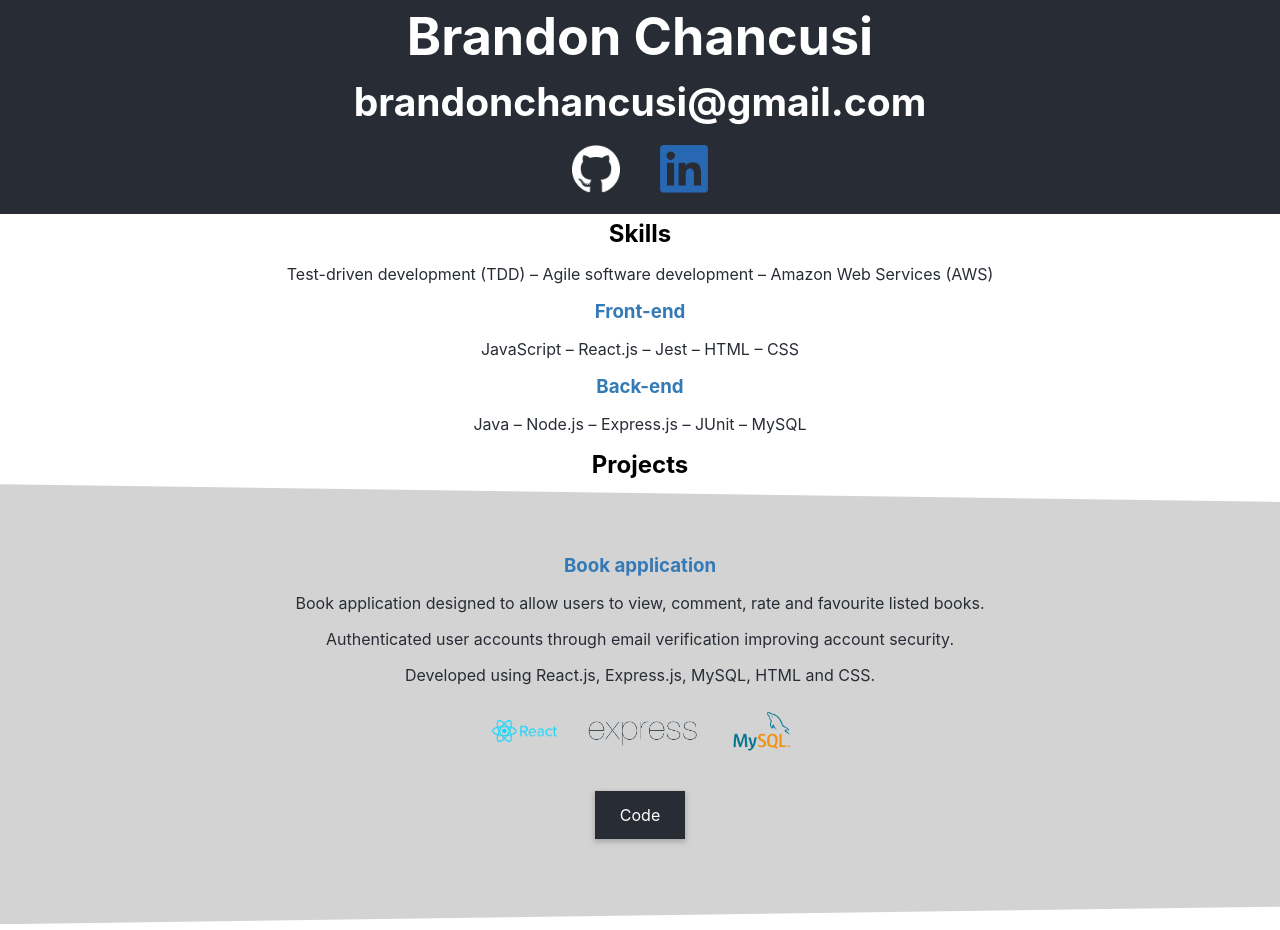
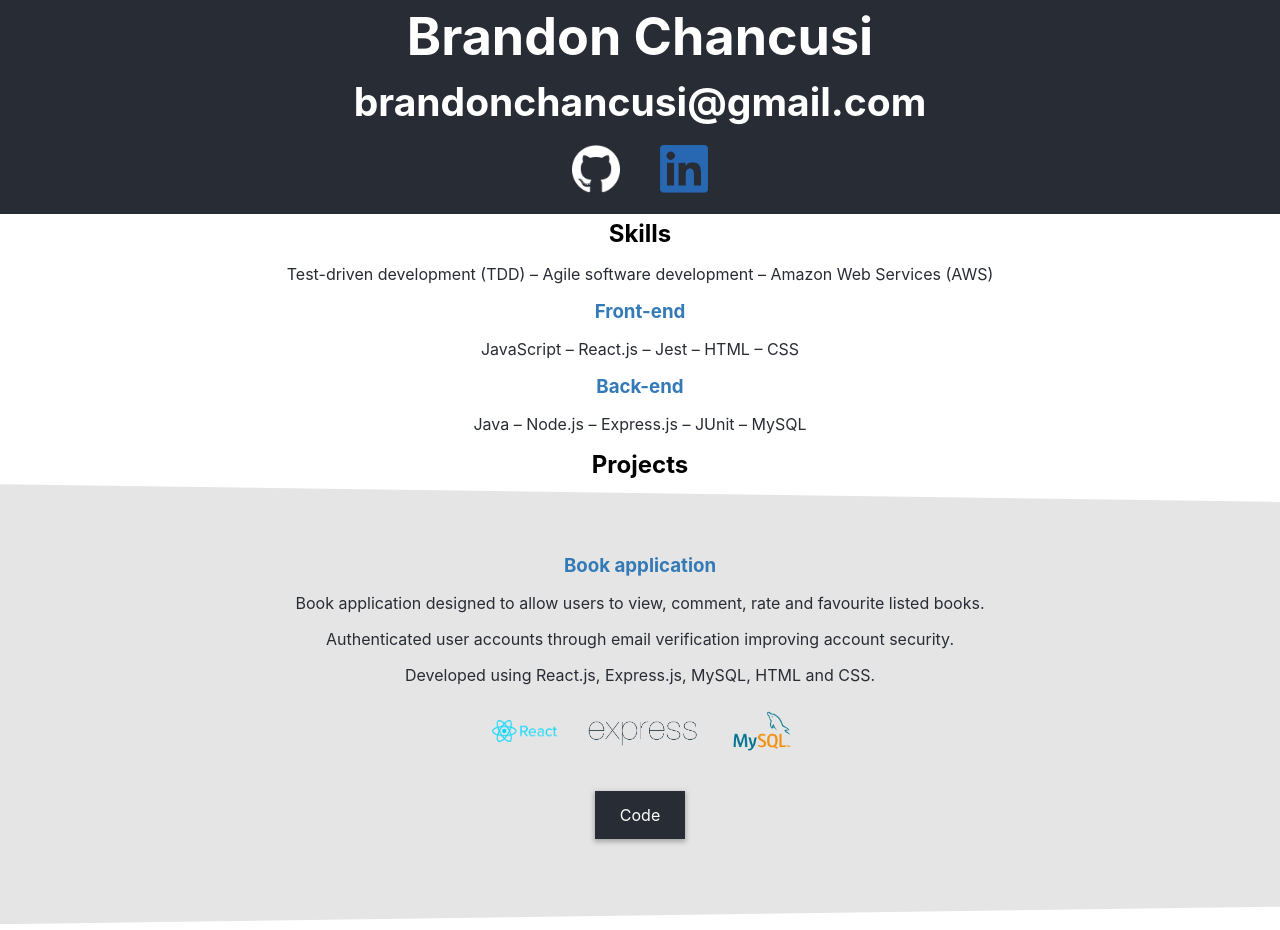
Before and after one commit to BChancusi/portfolio, a React (Create React App) app: page / in a window 1280 px wide. Shown: the top 930 px of the page. Built offline with nearby package versions, Linux system fonts and the light colour scheme.

Commit message:
Make colour split lighter

```diff
--- a/src/App.css
+++ b/src/App.css
@@ -7,7 +7,7 @@ p {
 }
 
 .Grey {
-    background-color: lightgray;
+    background-color: #e5e5e5;
     padding: 65px 0;
     clip-path: polygon(0 0%, 100% 4%, 100% 96%, 0% 100%);
 }
```
